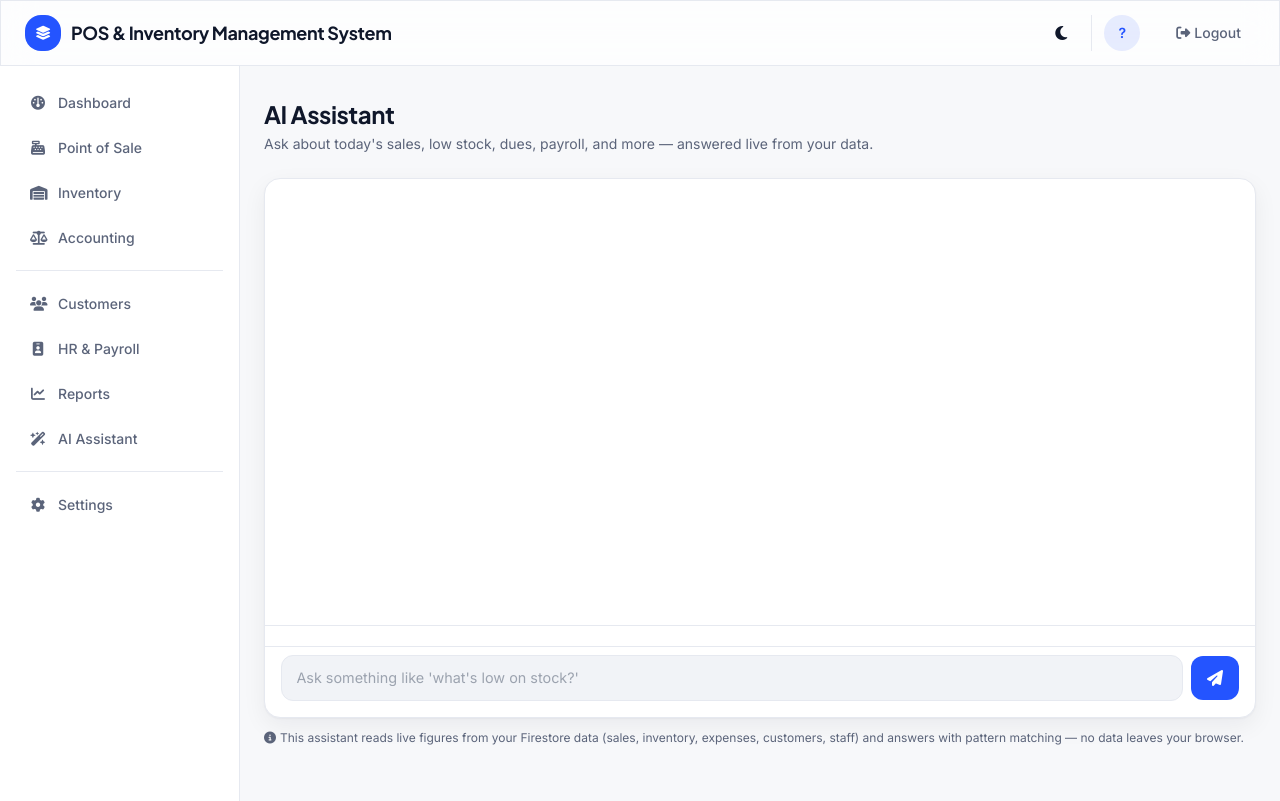
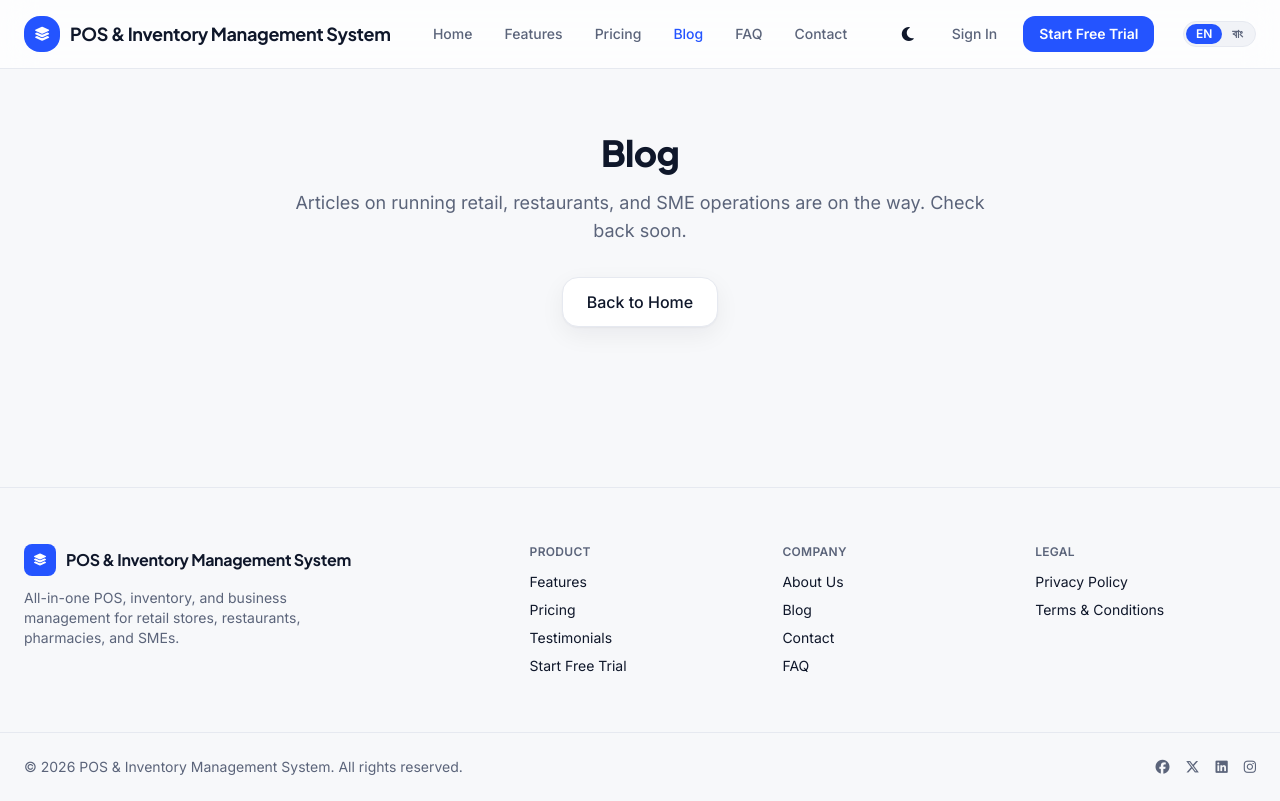
Before and after one commit to mehedihasangalib5-dev/Cortex-POS-System, a plain HTML site: page ai-assistant.html in a window 1280 px wide. Drawn offline with nearby package versions, Linux system fonts and the light colour scheme; no server answers.

Commit message:
Update HTML structure and metadata for blog page

```diff
--- a/ai-assistant.html
+++ b/ai-assistant.html
@@ -4,18 +4,33 @@
 <head>
 <meta charset="utf-8"/>
 <meta content="width=device-width, initial-scale=1.0" name="viewport"/>
-<meta content="noindex, nofollow" name="robots"/>
-<title>AI Assistant · POS &amp; Inventory Management System</title>
-<meta content="Ask questions about your business in plain language." name="description"/>
+<meta content="index, follow" name="robots"/>
+<title>Blog · POS &amp; Inventory Management System</title>
+<meta content="Articles on running retail, restaurants, pharmacies, and small business operations." name="description"/>
 <link href="assets/img/favicon.ico" rel="icon" sizes="any"/>
 <link href="assets/img/favicon-32x32.png" rel="icon" sizes="32x32" type="image/png"/>
 <link href="assets/img/favicon-16x16.png" rel="icon" sizes="16x16" type="image/png"/>
 <link href="assets/img/apple-touch-icon.png" rel="apple-touch-icon"/>
 <link href="site.webmanifest" rel="manifest"/>
 <meta content="#2454FF" name="theme-color"/>
+<link href="https://your-domain.com/blog.html" rel="canonical"/>
+<meta content="POS &amp; Inventory Management System" property="og:site_name"/>
+<meta content="website" property="og:type"/>
+<meta content="Blog" property="og:title"/>
+<meta content="Articles on running retail, restaurants, pharmacies, and small business operations." property="og:description"/>
+<meta content="https://your-domain.com/blog.html" property="og:url"/>
+<meta content="https://your-domain.com/assets/img/og-image.png" property="og:image"/>
+<meta content="1200" property="og:image:width"/>
+<meta content="630" property="og:image:height"/>
+<meta content="summary_large_image" name="twitter:card"/>
+<meta content="Blog" name="twitter:title"/>
+<meta content="Articles on running retail, restaurants, pharmacies, and small business operations." name="twitter:description"/>
+<meta content="https://your-domain.com/assets/img/og-image.png" name="twitter:image"/>
+<!-- Fonts -->
 <link href="https://fonts.googleapis.com" rel="preconnect"/>
 <link crossorigin="" href="https://fonts.gstatic.com" rel="preconnect"/>
 <link href="https://fonts.googleapis.com/css2?family=Plus+Jakarta+Sans:wght@500;600;700;800&amp;family=Inter:wght@400;500;600;700&amp;family=JetBrains+Mono:wght@500&amp;display=swap" rel="stylesheet"/>
+<!-- Tailwind CDN (configured with our design tokens) -->
 <script src="https://cdn.tailwindcss.com"></script>
 <script>
     tailwind.config = {
@@ -37,8 +52,13 @@
         }
     };
 </script>
+<!-- Font Awesome -->
 <link href="https://cdn.jsdelivr.net/npm/@fortawesome/fontawesome-free@6/css/all.min.css" rel="stylesheet"/>
+<!-- Core design system -->
 <link href="assets/css/style.css" rel="stylesheet"/>
+<!-- AOS animation library -->
+<link href="https://cdn.jsdelivr.net/npm/aos@2.3.1/dist/aos.css" rel="stylesheet"/>
+<!-- Apply saved theme before paint to avoid a light/dark flash -->
 <script>
     if (localStorage.getItem('theme') === 'dark' ||
         (!('theme' in localStorage) && window.matchMedia('(prefers-color-scheme: dark)').matches)) {
@@ -46,74 +66,121 @@
     }
 </script>
 </head>
-<body class="font-sans" data-page="ai-assistant">
-<header class="surface-glass sticky top-0 z-30 px-6 py-3.5 flex items-center justify-between gap-4" style="border-radius:0">
+<body class="font-sans">
+<header class="sticky top-0 z-40 surface-glass" style="border-radius:0; border-left:0; border-right:0; border-top:0;">
+<nav class="max-w-7xl mx-auto px-6 py-4 flex items-center justify-between">
 <a class="flex items-center gap-2.5 shrink-0" href="index.html">
-<div class="h-9 w-9 rounded-xl bg-primary flex items-center justify-center text-white"><i class="fa-solid fa-layer-group text-sm"></i></div>
-<span class="font-display font-bold text-lg hidden sm:inline">POS &amp; Inventory Management System</span>
+<div class="h-9 w-9 rounded-xl bg-primary flex items-center justify-center text-white">
+<i class="fa-solid fa-layer-group text-sm"></i>
+</div>
+<span class="font-display font-bold text-lg" data-i18n="k000">POS &amp; Inventory Management System</span>
 </a>
-<div class="flex items-center gap-3 ml-auto">
-<button class="h-9 w-9 rounded-full flex items-center justify-center hover:bg-black/5 dark:hover:bg-white/5" onclick="toggleTheme()" title="Toggle dark mode">
-<i class="fa-solid fa-moon dark:hidden"></i><i class="fa-solid fa-sun hidden dark:inline"></i>
+<div class="hidden lg:flex items-center gap-1">
+<a class="px-3.5 py-2 rounded-lg text-sm font-medium" data-i18n="k001" href="index.html" style="color:var(--text-secondary)">Home</a>
+<a class="px-3.5 py-2 rounded-lg text-sm font-medium" data-i18n="k002" href="features.html" style="color:var(--text-secondary)">Features</a>
+<a class="px-3.5 py-2 rounded-lg text-sm font-medium" data-i18n="k003" href="pricing.html" style="color:var(--text-secondary)">Pricing</a>
+<a class="px-3.5 py-2 rounded-lg text-sm font-medium text-primary" data-i18n="k004" href="blog.html">Blog</a>
+<a class="px-3.5 py-2 rounded-lg text-sm font-medium" data-i18n="k005" href="faq.html" style="color:var(--text-secondary)">FAQ</a>
+<a class="px-3.5 py-2 rounded-lg text-sm font-medium" data-i18n="k006" href="contact.html" style="color:var(--text-secondary)">Contact</a>
+</div>
+<div class="hidden lg:flex items-center gap-3">
+<button class="h-9 w-9 rounded-full flex items-center justify-center hover:bg-black/5 dark:hover:bg-white/5" onclick="toggleTheme()">
+<i class="fa-solid fa-moon dark:hidden"></i>
+<i class="fa-solid fa-sun hidden dark:inline"></i>
 </button>
-<div class="flex items-center gap-2.5 pl-3 border-l" style="border-color:var(--border-subtle)">
-<div class="h-9 w-9 rounded-full bg-primary/10 text-primary flex items-center justify-center font-semibold text-sm" data-user-initial="">?</div>
-<div class="hidden sm:block leading-tight">
-<p class="text-sm font-semibold" data-user-name=""> </p>
-<p class="text-xs" data-user-email="" style="color:var(--text-secondary)"> </p>
+<span class="flex items-center gap-3" data-auth="out">
+<a class="px-3.5 py-2 text-sm font-medium" data-i18n="k007" href="login.html" style="color:var(--text-secondary)">Sign In</a>
+<a class="btn-primary text-sm !py-2 !px-4" data-i18n="k008" href="register.html">Start Free Trial</a>
+</span>
+<span class="hidden-auth items-center gap-3 flex" data-auth="in">
+<a class="btn-primary text-sm !py-2 !px-4" data-i18n="k009" href="dashboard.html">Go to Dashboard</a>
+<button class="px-3.5 py-2 text-sm font-medium" data-i18n="k010" data-logout="" style="color:var(--text-secondary)">Logout</button>
+</span>
+</div>
+<div class="flex items-center rounded-full p-0.5 text-xs font-semibold shrink-0" data-lang-toggle="" style="background:var(--bg-surface-alt); border:1px solid var(--border-subtle)"><button class="lang-toggle-btn px-2.5 py-1 rounded-full transition" data-lang-option="en" type="button">EN</button><button class="lang-toggle-btn px-2.5 py-1 rounded-full transition" data-lang-option="bn" type="button">বাং</button></div><button class="lg:hidden text-lg" onclick="document.getElementById('mobileNav').classList.toggle('hidden')">
+<i class="fa-solid fa-bars"></i>
+</button>
+</nav>
+<div class="hidden lg:hidden border-t px-6 py-4 space-y-1" id="mobileNav" style="border-color:var(--border-subtle)">
+<a class="block px-3 py-2.5 rounded-lg text-sm font-medium" data-i18n="k001" href="index.html">Home</a>
+<a class="block px-3 py-2.5 rounded-lg text-sm font-medium" data-i18n="k002" href="features.html">Features</a>
+<a class="block px-3 py-2.5 rounded-lg text-sm font-medium" data-i18n="k003" href="pricing.html">Pricing</a>
+<a class="block px-3 py-2.5 rounded-lg text-sm font-medium text-primary bg-primary/5" data-i18n="k004" href="blog.html">Blog</a>
+<a class="block px-3 py-2.5 rounded-lg text-sm font-medium" data-i18n="k005" href="faq.html">FAQ</a>
+<a class="block px-3 py-2.5 rounded-lg text-sm font-medium" data-i18n="k006" href="contact.html">Contact</a>
+<div class="pt-3 mt-2 border-t flex flex-col gap-2" style="border-color:var(--border-subtle)">
+<div class="flex flex-col gap-2" data-auth="out">
+<a class="text-center px-3.5 py-2 text-sm font-medium" data-i18n="k007" href="login.html">Sign In</a>
+<a class="btn-primary text-sm text-center" data-i18n="k008" href="register.html">Start Free Trial</a>
+</div>
+<div class="hidden-auth flex-col gap-2 flex" data-auth="in">
+<a class="btn-primary text-sm text-center" data-i18n="k009" href="dashboard.html">Go to Dashboard</a>
+<button class="text-center px-3.5 py-2 text-sm font-medium" data-i18n="k010" data-logout="">Logout</button>
 </div>
 </div>
-<button class="px-3.5 py-2 text-sm font-medium rounded-lg hover:bg-black/5 dark:hover:bg-white/5" data-logout="" style="color:var(--text-secondary)">
-<i class="fa-solid fa-right-from-bracket mr-1"></i><span>Logout</span></button>
 </div>
 </header>
-
-<div class="lg:hidden flex items-center gap-1.5 overflow-x-auto px-4 py-2.5 border-b" style="border-color:var(--border-subtle)">
-<a class="nav-link shrink-0" data-nav="dashboard" href="dashboard.html"><i class="fa-solid fa-gauge"></i><span>Dashboard</span></a>
-<a class="nav-link shrink-0" data-nav="pos" href="pos.html"><i class="fa-solid fa-cash-register"></i><span>POS</span></a>
-<a class="nav-link shrink-0" data-nav="inventory" href="inventory.html"><i class="fa-solid fa-warehouse"></i><span>Inventory</span></a>
-<a class="nav-link shrink-0" data-nav="accounting" href="accounting.html"><i class="fa-solid fa-scale-balanced"></i><span>Accounting</span></a>
-<a class="nav-link shrink-0" data-nav="customers" href="customers.html"><i class="fa-solid fa-users"></i><span>Customers</span></a>
-<a class="nav-link shrink-0" data-nav="hr-payroll" href="hr-payroll.html"><i class="fa-solid fa-id-badge"></i><span>HR &amp; Payroll</span></a>
-<a class="nav-link shrink-0" data-nav="reports" href="reports.html"><i class="fa-solid fa-chart-line"></i><span>Reports</span></a>
-<a class="nav-link shrink-0" data-nav="ai-assistant" href="ai-assistant.html"><i class="fa-solid fa-wand-magic-sparkles"></i><span>AI Assistant</span></a>
-<a class="nav-link shrink-0" data-nav="settings" href="settings.html"><i class="fa-solid fa-gear"></i><span>Settings</span></a>
+<section class="max-w-3xl mx-auto px-6 pt-16 pb-20 text-center">
+<h1 class="font-display text-4xl font-extrabold mb-4" data-aos="fade-up" data-i18n="k004">Blog</h1>
+<p class="text-lg mb-8" data-aos="fade-up" data-aos-delay="75" data-i18n="k031" style="color:var(--text-secondary)">
+        Articles on running retail, restaurants, and SME operations are on the way. Check back soon.
+    </p>
+<a class="surface px-6 py-3 font-medium inline-block" data-i18n="k032" href="index.html">Back to Home</a>
+</section>
+<footer class="border-t mt-20" style="border-color:var(--border-subtle)">
+<div class="max-w-7xl mx-auto px-6 py-14 grid grid-cols-2 md:grid-cols-5 gap-8">
+<div class="col-span-2">
+<a class="flex items-center gap-2.5 mb-3" href="index.html">
+<div class="h-8 w-8 rounded-lg bg-primary flex items-center justify-center text-white">
+<i class="fa-solid fa-layer-group text-xs"></i>
 </div>
-
-<div class="flex items-start max-w-7xl mx-auto">
-<aside class="sidebar hidden lg:flex flex-col w-60 shrink-0 min-h-[calc(100vh-65px)] p-4 gap-1 sticky top-[65px]">
-<a class="nav-link" data-nav="dashboard" href="dashboard.html"><i class="fa-solid fa-gauge w-4 text-center"></i><span>Dashboard</span></a>
-<a class="nav-link" data-nav="pos" href="pos.html"><i class="fa-solid fa-cash-register w-4 text-center"></i><span>Point of Sale</span></a>
-<a class="nav-link" data-nav="inventory" href="inventory.html"><i class="fa-solid fa-warehouse w-4 text-center"></i><span>Inventory</span></a>
-<a class="nav-link" data-nav="accounting" href="accounting.html"><i class="fa-solid fa-scale-balanced w-4 text-center"></i><span>Accounting</span></a>
-<div class="my-2 border-t" style="border-color:var(--border-subtle)"></div>
-<a class="nav-link" data-nav="customers" href="customers.html"><i class="fa-solid fa-users w-4 text-center"></i><span>Customers</span></a>
-<a class="nav-link" data-nav="hr-payroll" href="hr-payroll.html"><i class="fa-solid fa-id-badge w-4 text-center"></i><span>HR &amp; Payroll</span></a>
-<a class="nav-link" data-nav="reports" href="reports.html"><i class="fa-solid fa-chart-line w-4 text-center"></i><span>Reports</span></a>
-<a class="nav-link" data-nav="ai-assistant" href="ai-assistant.html"><i class="fa-solid fa-wand-magic-sparkles w-4 text-center"></i><span>AI Assistant</span></a>
-<div class="my-2 border-t" style="border-color:var(--border-subtle)"></div>
-<a class="nav-link" data-nav="settings" href="settings.html"><i class="fa-solid fa-gear w-4 text-center"></i><span>Settings</span></a>
-</aside>
-
-<main class="flex-1 min-w-0 px-6 py-8 w-full">
-<div class="mb-6">
-<h1 class="font-display text-2xl font-bold mb-1">AI Assistant</h1>
-<p class="text-sm" style="color:var(--text-secondary)">Ask about today's sales, low stock, dues, payroll, and more — answered live from your data.</p>
+<span class="font-display font-bold" data-i18n="k000">POS &amp; Inventory Management System</span>
+</a>
+<p class="text-sm max-w-xs" data-i18n="k022" style="color:var(--text-secondary)">
+                All-in-one POS, inventory, and business management for retail stores, restaurants, pharmacies, and SMEs.
+            </p>
 </div>
-
-<div class="surface flex flex-col" style="height:calc(100vh - 260px); min-height:420px">
-<div class="flex-1 overflow-y-auto p-5 space-y-4" id="chatLog"></div>
-<div class="px-4 pt-2 pb-3 flex flex-wrap gap-2 border-t" id="suggestionRow" style="border-color:var(--border-subtle)"></div>
-<form class="p-4 pt-2 border-t flex items-center gap-2" id="chatForm" style="border-color:var(--border-subtle)">
-<input autocomplete="off" class="input-field" id="chatInput" placeholder="Ask something like 'what's low on stock?'" type="text"/>
-<button class="btn-primary !py-2.5 !px-4" type="submit"><i class="fa-solid fa-paper-plane"></i></button>
-</form>
+<div>
+<p class="text-xs font-semibold uppercase tracking-wide mb-3" data-i18n="k023" style="color:var(--text-secondary)">Product</p>
+<div class="space-y-2 text-sm">
+<a class="block hover:text-primary" data-i18n="k002" href="features.html">Features</a>
+<a class="block hover:text-primary" data-i18n="k003" href="pricing.html">Pricing</a>
+<a class="block hover:text-primary" data-i18n="k024" href="testimonials.html">Testimonials</a>
+<a class="block hover:text-primary" data-i18n="k008" href="register.html">Start Free Trial</a>
 </div>
-<p class="text-xs mt-3" style="color:var(--text-secondary)"><i class="fa-solid fa-circle-info mr-1"></i>This assistant reads live figures from your Firestore data (sales, inventory, expenses, customers, staff) and answers with pattern matching — no data leaves your browser.</p>
-</main>
 </div>
-
+<div>
+<p class="text-xs font-semibold uppercase tracking-wide mb-3" data-i18n="k025" style="color:var(--text-secondary)">Company</p>
+<div class="space-y-2 text-sm">
+<a class="block hover:text-primary" data-i18n="k026" href="about.html">About Us</a>
+<a class="block hover:text-primary" data-i18n="k004" href="blog.html">Blog</a>
+<a class="block hover:text-primary" data-i18n="k006" href="contact.html">Contact</a>
+<a class="block hover:text-primary" data-i18n="k005" href="faq.html">FAQ</a>
+</div>
+</div>
+<div>
+<p class="text-xs font-semibold uppercase tracking-wide mb-3" data-i18n="k027" style="color:var(--text-secondary)">Legal</p>
+<div class="space-y-2 text-sm">
+<a class="block hover:text-primary" data-i18n="k028" href="privacy-policy.html">Privacy Policy</a>
+<a class="block hover:text-primary" data-i18n="k029" href="terms.html">Terms &amp; Conditions</a>
+</div>
+</div>
+</div>
+<div class="border-t py-6" style="border-color:var(--border-subtle)">
+<div class="max-w-7xl mx-auto px-6 flex flex-col sm:flex-row items-center justify-between gap-3 text-sm" style="color:var(--text-secondary)">
+<p data-i18n="k030">© 2026 POS &amp; Inventory Management System. All rights reserved.</p>
+<div class="flex items-center gap-4">
+<a aria-label="Facebook" class="hover:text-primary" href="#"><i class="fa-brands fa-facebook"></i></a>
+<a aria-label="X (Twitter)" class="hover:text-primary" href="#"><i class="fa-brands fa-x-twitter"></i></a>
+<a aria-label="LinkedIn" class="hover:text-primary" href="#"><i class="fa-brands fa-linkedin"></i></a>
+<a aria-label="Instagram" class="hover:text-primary" href="#"><i class="fa-brands fa-instagram"></i></a>
+</div>
+</div>
+</div>
+</footer>
+<script src="https://cdn.jsdelivr.net/npm/aos@2.3.1/dist/aos.js"></script>
 <script src="assets/js/main.js"></script>
-<script src="assets/js/ai-assistant.js" type="module"></script>
+<script>AOS.init({ duration: 500, once: true });</script>
+<script src="assets/js/site-auth.js" type="module"></script>
 <script src="assets/js/i18n.js"></script></body>
 </html>
```
